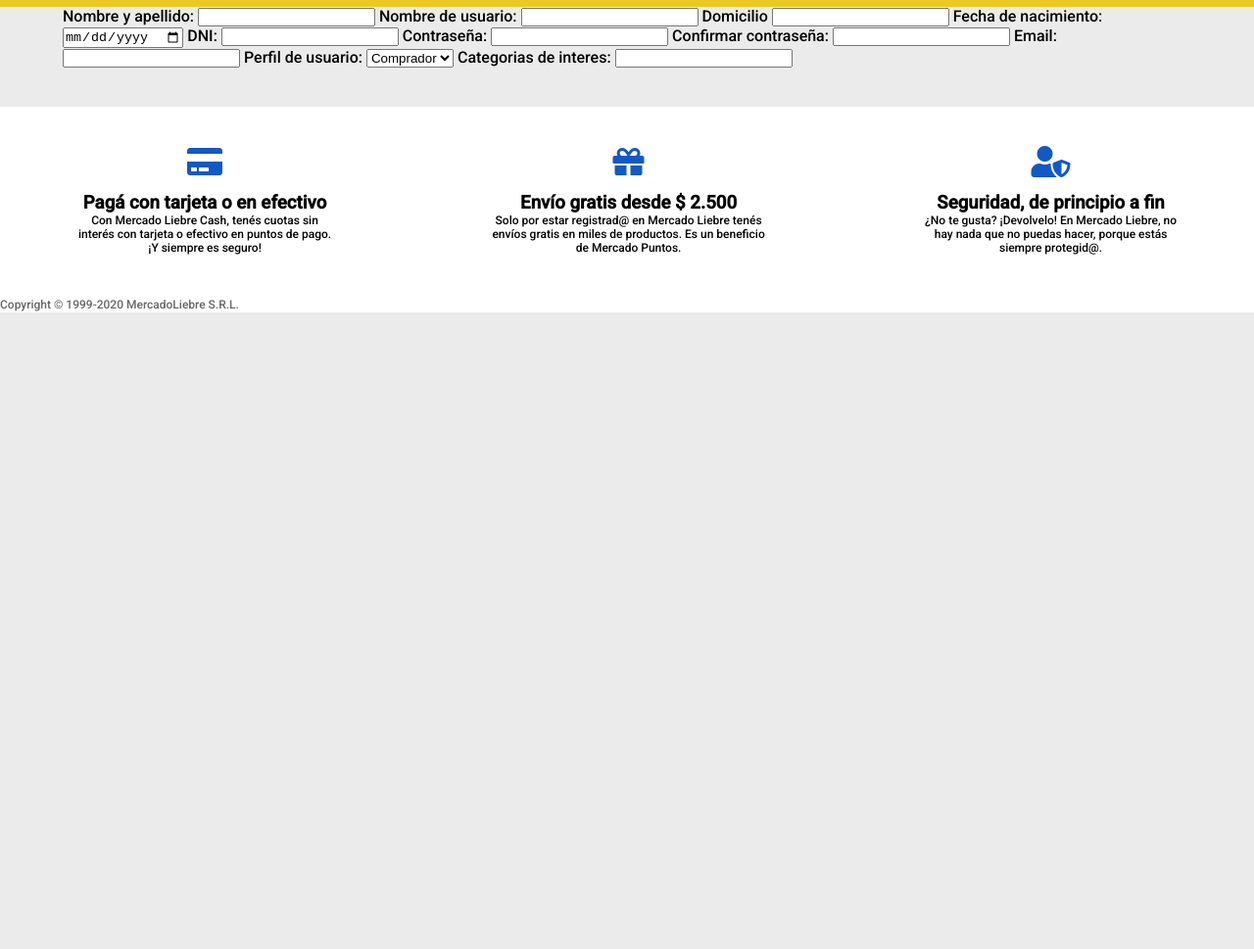
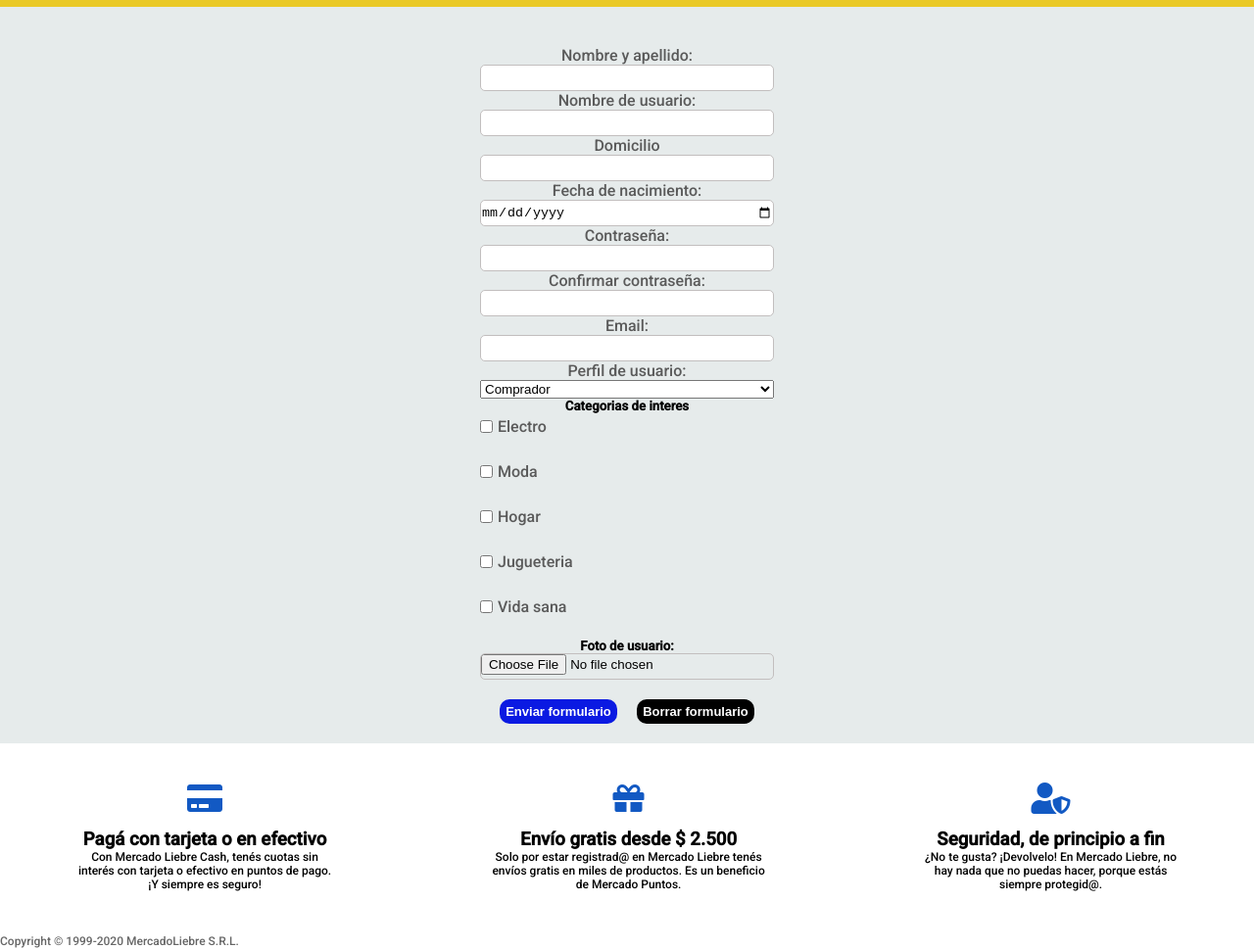
Before and after one commit to JoaquinLGerez/mercado-liebre, a website: page views/register.html in a window 1280 px wide. Shown: the part 129-1098 px from the top of the page at 98% size. Before the commit the page ends 800 px from the top, so only its background shows below. Drawn offline with Linux system fonts and the light colour scheme.

Commit message:
perfil agregado

```diff
--- /dev/null
+++ b/public/css/register.css
@@ -0,0 +1,72 @@
+main {
+    background-color: #e6ebeb;
+    width: 100%;
+    display: flex;
+    flex-wrap: nowrap;
+    justify-content: space-evenly;
+    align-content: center;
+}
+
+.formularioflex form{
+    display: flex;
+    flex-direction: column;
+    text-align: center;
+    margin-top: 40px;
+}
+
+main .formularioflex {
+    align-items: center;
+}
+
+.formularioflex input {
+border-radius: 5px;
+border:1px solid rgb(194, 190, 190);
+height:27px;
+width: 100%;
+}
+
+.formularioflex label {
+    color: rgb(90, 90, 90);
+}
+
+.formularioflex .seleccion {
+    display: flex;
+    flex-direction: row;
+    flex-wrap: wrap;
+    align-content: space-around;
+    justify-content: flex-start;
+    align-items: center;
+
+}
+
+.formularioflex .seleccion input {
+    width: 13px;
+    margin-right: 5px;
+}
+
+.formularioflex .btns {
+    display: flex;
+    margin: 10px;
+}
+.formularioflex .btns button {
+    margin: 10px;
+    background-color: rgb(11, 26, 226);
+    color:white;
+    font-size: 13px;
+    border:none;
+    border-radius: 10px;
+    width: 120px;
+    font-weight: 600;
+    height: 25px;
+}
+
+.formularioflex .btns button:hover {
+    background-color: rgb(255, 255, 255);
+    text-decoration: underline;
+    color: rgb(83, 83, 83);
+
+}
+
+.formularioflex .btns .reset {
+    background-color: black;
+}
--- a/public/css/style.css
+++ b/public/css/style.css
@@ -300,7 +300,6 @@
 }
 
 .footerflex{
-    margin-top:40px;
     display: flex;
     background: white;
 }
--- a/views/register.html
+++ b/views/register.html
@@ -10,6 +10,7 @@
     <link rel="preconnect" href="https://fonts.gstatic.com" crossorigin>
     <link href="https://fonts.googleapis.com/css2?family=Roboto:wght@500&display=swap" rel="stylesheet">
     <link href="https://cdnjs.cloudflare.com/ajax/libs/font-awesome/5.15.3/css/all.min.css" rel="stylesheet" />
+    <link rel="stylesheet" href="/public/css/register.css">
 
     <title>Mercado Liebre</title>
 </head>
@@ -66,7 +67,7 @@
 
 
     <main>
-
+        <div class="formularioflex">
             <form action="" method="GET">
                 <label for="nombre">Nombre y apellido: </label>
                 <input type="text" name="nombre" id="nombre">
@@ -80,41 +81,45 @@
                 <label for="date">Fecha de nacimiento:</label>
                 <input type="date" name="" id="">
 
-            <label for="dni">DNI: </label>
-            <input type="number" name="dni" id="dni">
-
                 <label for="pass">Contraseña: </label>
                 <input type="password" name="pass" id="pass">
-
-
                 <label for="pass">Confirmar contraseña: </label>
                 <input type="password" name="pass" id="pass">
-
-
-
-
-
 
                 <label for="email">Email:</label>
                 <input type="email" name="email" id="email">
 
+
                 <label for="select">Perfil de usuario: </label>
-
                 <select name="perfildeusuario" id="select">
                     <option value="vendedor">Comprador</option>
                     <option value="comprador">Vendedor</option>
                 </select>
 
-            <label>Categorias de interes:
-                <input list="browsers" name="myBrowser" /></label>
-                <datalist id="browsers">
-                  <option value="Chrome">
-                  <option value="Firefox">
-                  <option value="Internet Explorer">
-                  <option value="Opera">
-                  <option value="Safari">
-                  <option value="Microsoft Edge">
-                </datalist>
+
+                <H5>Categorias de interes</H5>
+                <label class="seleccion" for="Electro"><input id="electro" type="checkbox" name="categoriasdeinteres"
+                        value="Electro">Electro</label><br>
+                <label class="seleccion" for="moda"><input id="moda" type="checkbox" name="categoriasdeinteres"
+                        value="moda">Moda</label><br>
+                <label class="seleccion" for="hogar"><input id="hogar" type="checkbox" name="categoriasdeinteres"
+                        value="hogar">Hogar</label><br>
+                <label class="seleccion" for="jugueteria"><input id="jugueteria" type="checkbox"
+                        name="categoriasdeinteres" value="jugueteria">Jugueteria</label><br>
+                <label class="seleccion" for="vidasana"><input id="vidasana" type="checkbox" name="categoriasdeinteres"
+                        value="vidasana">Vida sana</label><br>
+
+                <h5>Foto de usuario:</h5>
+                <input type="file" name="" id="">
+
+                <div class="btns">
+                <button type="submit"> Enviar formulario </button>
+
+                <button class="reset" type="reset">Borrar formulario</button>
+            </div>
+        </div>
+        </form>
+        </div>
 
     </main>
 
```
Lines whose indentation alone changed are shown as unchanged.
